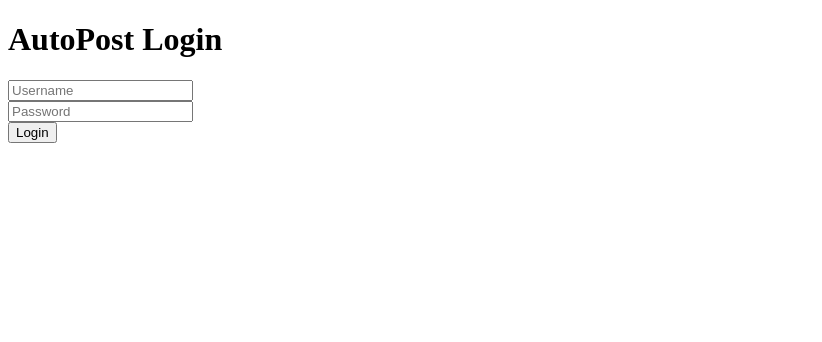
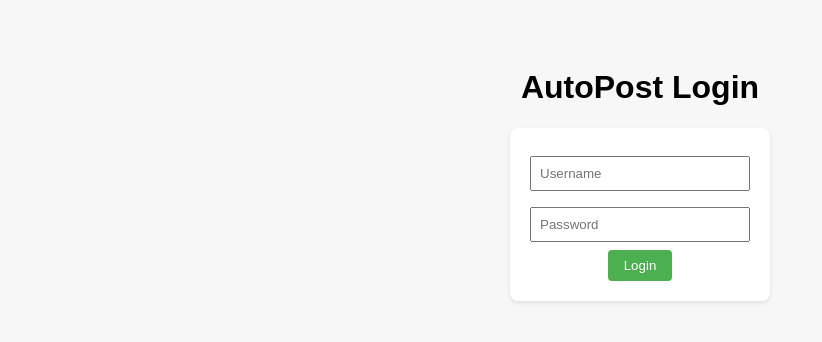
Before and after one commit to cicero78M/pegiat_medsos_apps, a website: page public/autopost.html in a window 1280 px wide. Shown: the whole page, without its empty margins (0-822 px from the left). Drawn offline with Linux system fonts and the light colour scheme.

Commit message:
Add Instagram login profile page

```diff
--- a/public/autopost.html
+++ b/public/autopost.html
@@ -3,6 +3,43 @@
 <head>
     <meta charset="utf-8">
     <title>AutoPost Login</title>
+    <style>
+        body {
+            font-family: Arial, sans-serif;
+            text-align: center;
+            background: #f7f7f7;
+            padding: 40px;
+        }
+        form {
+            background: #fff;
+            padding: 20px;
+            border-radius: 8px;
+            box-shadow: 0 2px 4px rgba(0,0,0,.1);
+            display: inline-block;
+        }
+        input {
+            margin: 8px 0;
+            padding: 8px;
+            width: 200px;
+        }
+        button {
+            padding: 8px 16px;
+            border: none;
+            border-radius: 4px;
+            background: #4CAF50;
+            color: #fff;
+            cursor: pointer;
+        }
+        #profile {
+            margin-top: 20px;
+        }
+        #profile img {
+            width: 120px;
+            height: 120px;
+            border-radius: 50%;
+            object-fit: cover;
+        }
+    </style>
 </head>
 <body>
     <h1>AutoPost Login</h1>
@@ -12,6 +49,7 @@
         <button type="submit">Login</button>
     </form>
     <div id="profile" style="display:none;">
+        <img id="pPic" src="" alt="Profile Picture"><br>
         <h2 id="pUser"></h2>
         <p id="pName"></p>
         <p>Followers: <span id="pFollowers"></span></p>
@@ -29,6 +67,7 @@
         const data = await resp.json();
         if (resp.ok) {
             document.getElementById('loginForm').style.display = 'none';
+            document.getElementById('pPic').src = data.user.profilePic;
             document.getElementById('pUser').textContent = data.user.username;
             document.getElementById('pName').textContent = data.user.fullName;
             document.getElementById('pFollowers').textContent = data.user.followerCount;
--- a/server.js
+++ b/server.js
@@ -31,6 +31,7 @@ app.post('/login', async (req, res) => {
         username: info.username,
         fullName: info.full_name,
         followerCount: info.follower_count,
+        profilePic: info.profile_pic_url,
       },
     });
   } catch (e) {
```
